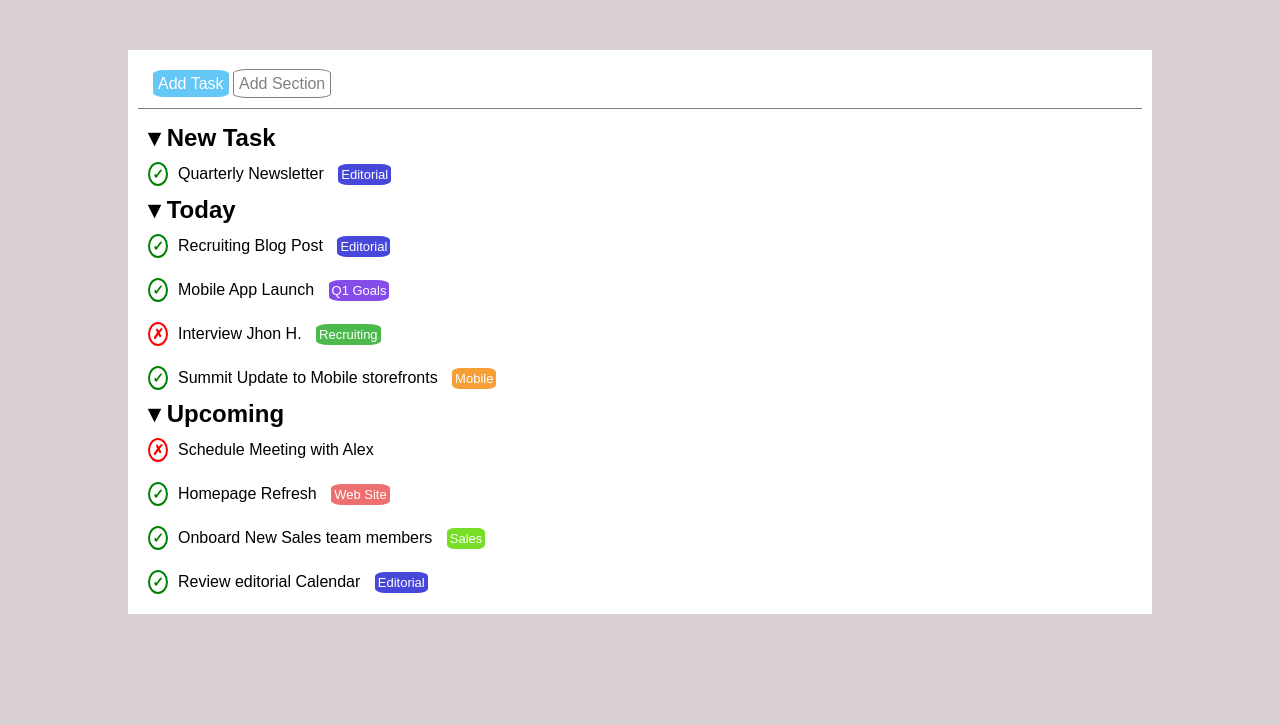
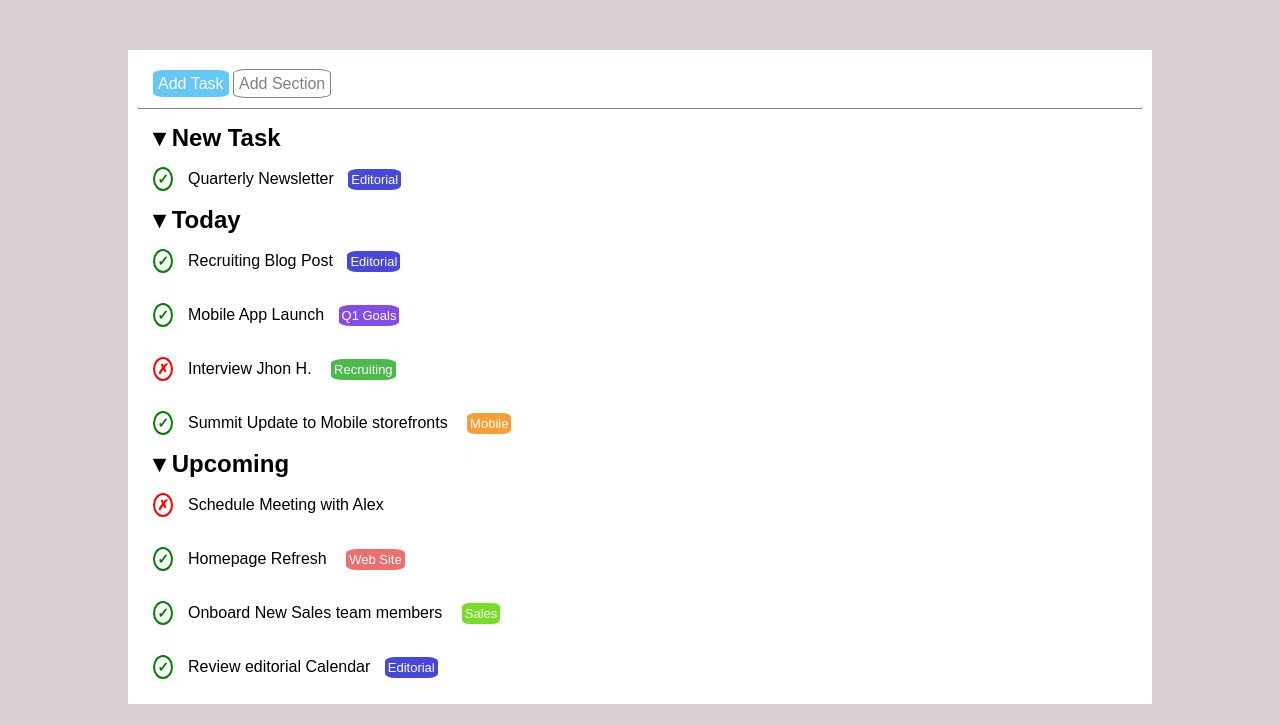
Before and after one commit to EmanueleAnnoscia/html-css-toboolist, a plain HTML site: page index.html in a window 1280 px wide. Shown: the part 75-800 px from the top of the page. Drawn offline with Linux system fonts and the light colour scheme.

Commit message:
feat: aggiornamenti css

```diff
--- a/css/style.css
+++ b/css/style.css
@@ -90,13 +90,15 @@ ul{
 
 }
 
-ul span{
-    margin: 10px;
+.main-title-list{
+    margin-top: 60px;
 }
 
-.main-title-list{
-    margin-top: 30px;
+ul span{
+    margin: 15px;
 }
+
+
 
 .editorial{
     color: white;
```
